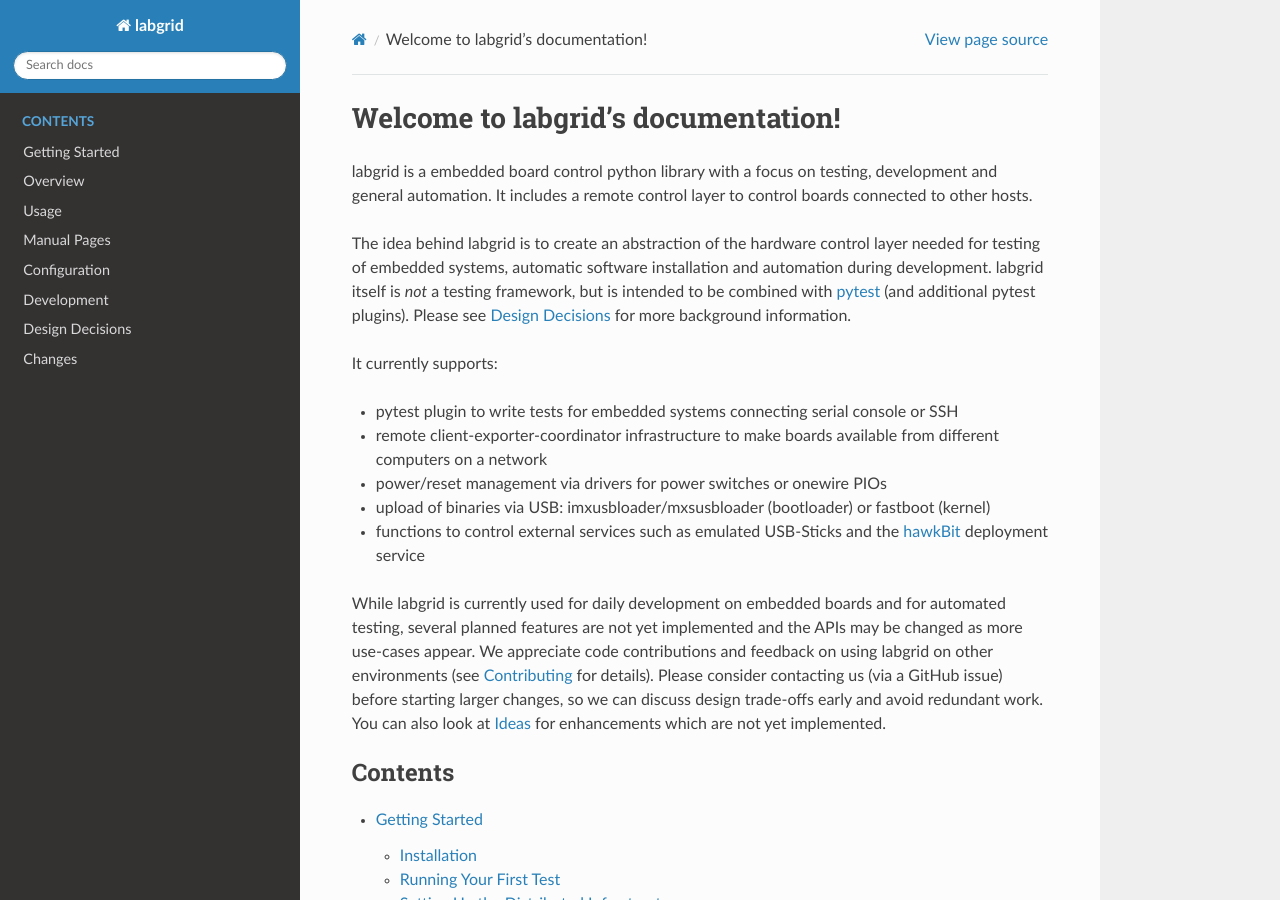
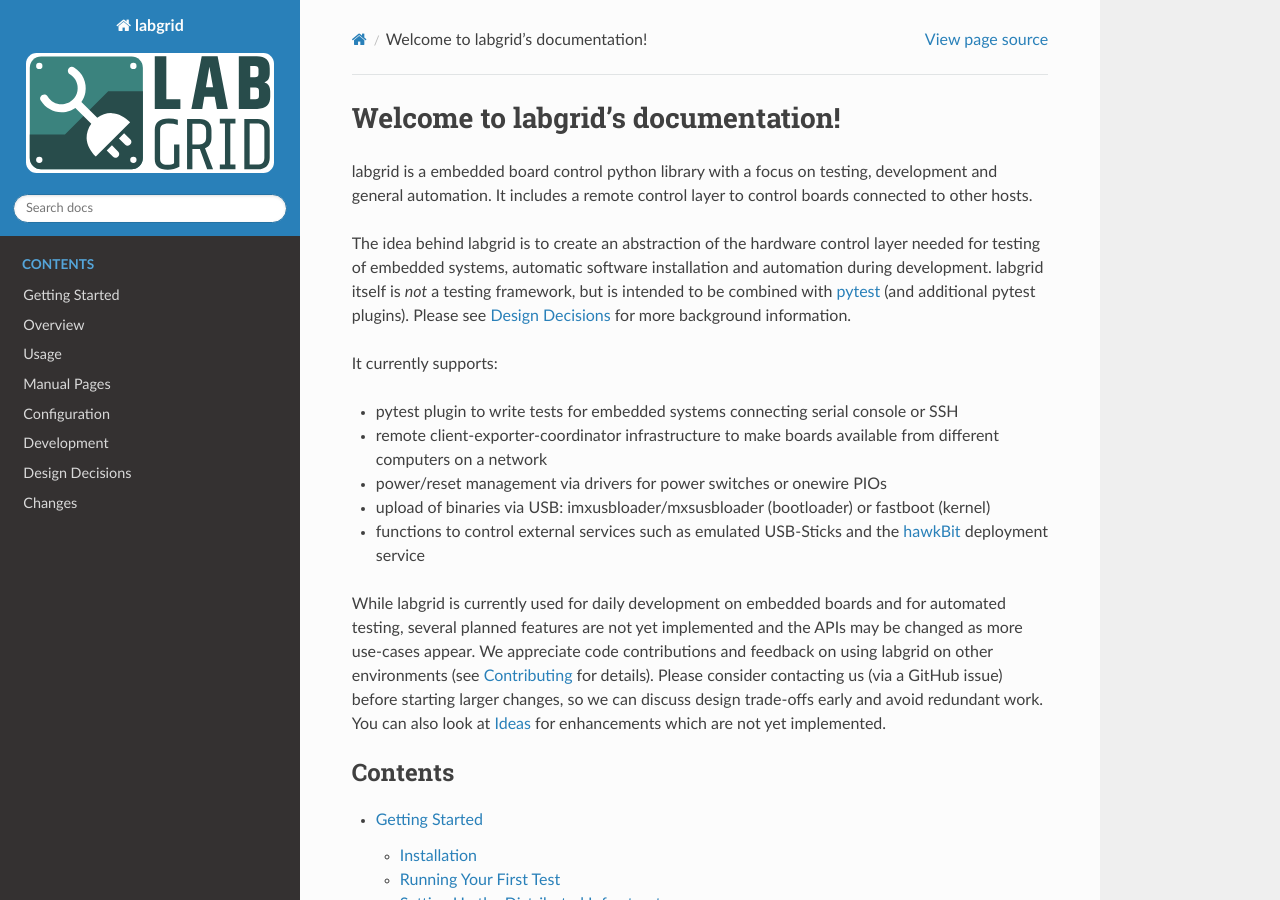
Before and after one commit to labgrid-project/labgrid, a Sphinx documentation site: the page built from doc/index.rst, in a window 1280 px wide and 900 px high. Built offline with Sphinx 7.4.7 and the Read the Docs theme 2.0.0, drawn with Linux system fonts in a browser that asks for light colours; pages that are not in the unit, such as notebooks, are missing from menus.

Commit message:
doc: add logo
Signed-off-by: Bastian Krause <bst@pengutronix.de>

```diff
--- a/doc/conf.py
+++ b/doc/conf.py
@@ -107,6 +107,10 @@
 # relative to this directory. They are copied after the builtin static files,
 # so a file named "default.css" will overwrite the builtin "default.css".
 html_static_path = []
+
+# The name of an image file (relative to this directory) to place at the top
+# of the sidebar.
+html_logo = 'images/labgrid_logo_outline.svg'
 
 
 # -- Options for HTMLHelp output ------------------------------------------
```
Also changed, not shown: doc/images/labgrid_logo_outline.svg (added).
